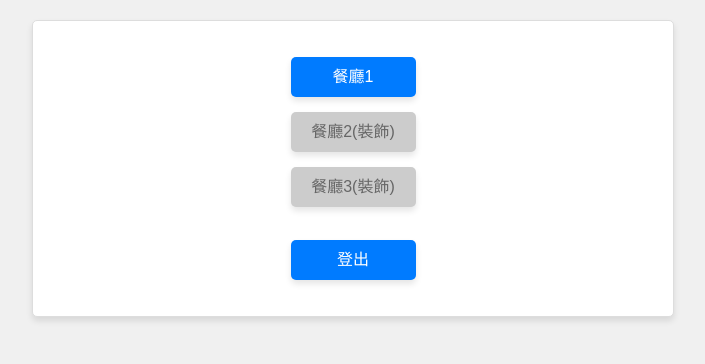
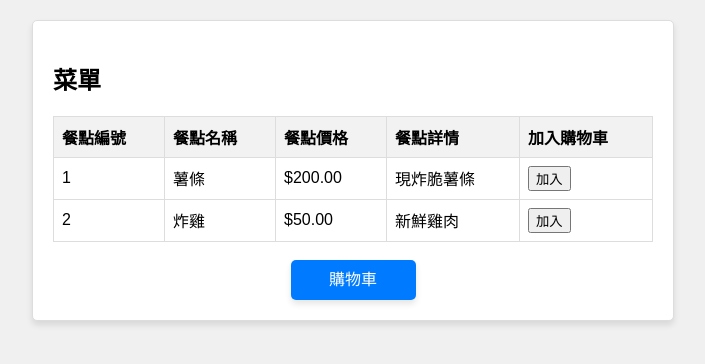
Before and after one commit to tzuuuuuu/team6, a Flask app: page /select_food in a window 1280 px wide. Shown: the top 364 px of the page, without its empty margins (287-992 px from the left). Run offline with Flask 3, Linux system fonts and the light colour scheme; the visitor is signed in with stand-in values (Sample User, id 1); data comes from the database, SQL or seed files in the repository.

Commit message:
顧客菜單2(12.22)

```diff
--- a/app.py
+++ b/app.py
@@ -127,15 +127,16 @@ def all_orders():
 
 # 顧客主介面
 @app.route('/customer')
-@login_required
+#@login_required
 def customer():
     return render_template('customer.html')
 
 # 顧客選擇菜色
 @app.route('/select_food')
-@login_required
+#@login_required
 def customer_food():
-    return render_template('select_food.html')
+    data = DB.getFoodList()
+    return render_template('select_food.html', data=data)
 
 @app.route('/accept_order', methods=['POST'])
 #@login_required
--- a/templates/customer.html
+++ b/templates/customer.html
@@ -54,7 +54,7 @@ li {
 <body>
 <div id="main">
 <ul>
-   <li><a href="/allorders">餐廳1</a></li>
+   <li><a href="/select_food">餐廳1</a></li>
    <li><a href="#" class="disabled">餐廳2(裝飾)</a></li>
    <li><a href="#" class="disabled">餐廳3(裝飾)</a></li>
    <li><br/><a href="/logout">登出</a></li>
--- a/templates/select_food.html
+++ b/templates/select_food.html
@@ -3,7 +3,7 @@
 <head>
 <meta charset="UTF-8">
 <meta name="viewport" content="width=device-width, initial-scale=1.0">
-<title>顧客主頁面</title>
+<title>顧客看菜單</title>
 <style type="text/css">
 body {
     background-color: #f0f0f0;
@@ -18,7 +18,22 @@ body {
     border-radius: 5px;
     box-shadow: 0px 4px 6px rgba(0, 0, 0, 0.1);
 }
-li a {
+table {
+    width: 100%;
+    border-collapse: collapse;
+    margin-top: 10px;
+}
+table, th, td {
+    border: 1px solid #ddd;
+}
+th, td {
+    padding: 8px;
+    text-align: left;
+}
+th {
+    background-color: #f2f2f2;
+}
+a {
     display: block;
     width: 125px;
     height: 40px;
@@ -31,34 +46,42 @@ li a {
     box-shadow: 0px 4px 6px rgba(0, 0, 0, 0.1);
     margin: 0 auto; <!--按鈕居中-->
 }
-li a:hover {
+a:hover {
     background-color: #0056b3;
     color: white;
     font-weight: bold;
-}
-.disabled {
-    pointer-events: none;
-    background-color: #cccccc;
-    color: #666666;
-    opacity: 1;
-}
-ul {
-    list-style-type: none;
-    padding: 0;
-}
-li {
-    margin-bottom: 15px;
 }
 </style>
 </head>
 <body>
 <div id="main">
-<ul>
-   <li><a href="/allorders">餐廳1</a></li>
-   <li><a href="#" class="disabled">餐廳2(裝飾)</a></li>
-   <li><a href="#" class="disabled">餐廳3(裝飾)</a></li>
-   <li><br/><a href="/logout">登出</a></li>
-</ul>
-</div>
+
+    <h2>菜單</h2>
+
+    {% if message %}
+    <div style="color: green; font-weight: bold;">{{ message }}</div>
+    {% endif %}
+
+    <table>
+        <tr>
+            <th>餐點編號</th>
+            <th>餐點名稱</th>
+            <th>餐點價格</th>
+            <th>餐點詳情</th>
+            <th>加入購物車</th>
+        </tr>
+
+        {% for rec in data %}
+        <tr>
+            <td>{{ rec.food_id }}</td>
+            <td>{{ rec.f_name }}</td>
+            <td>${{ rec.f_price }}</td>
+            <td>{{ rec.f_content }}</td>
+            <td><button type="submit">加入</button></td>
+        </tr>
+        {% endfor %}
+    </table>
+	<br/><a href="/cart">購物車</a>
+    </div>
 </body>
 </html>
```
